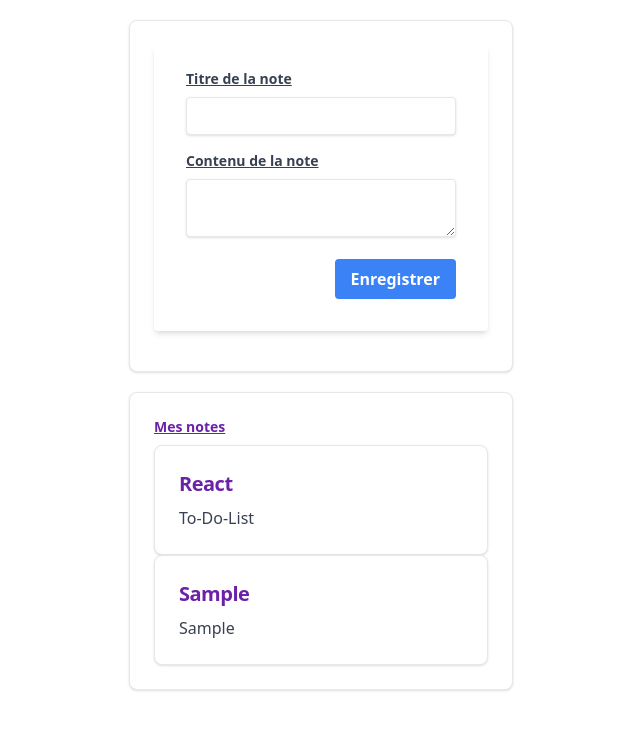
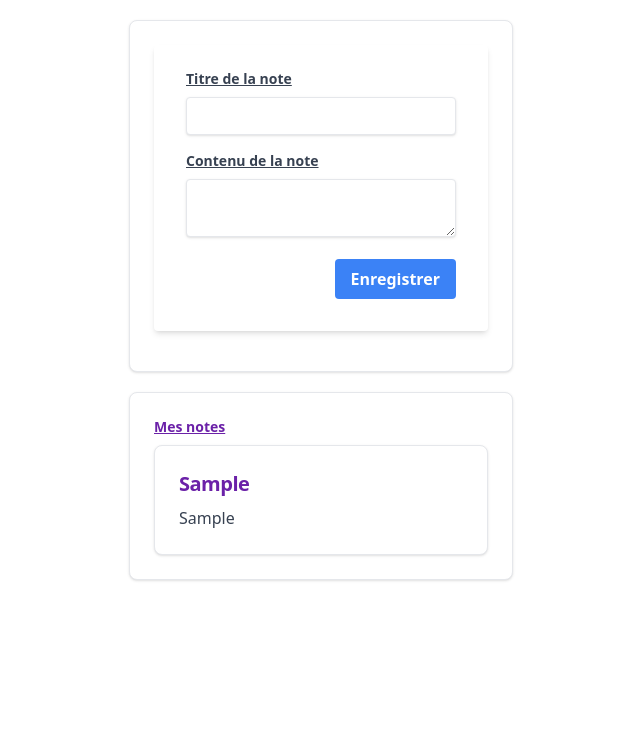
Before and after one commit to gregmaax/todolist-react-ts, a React (Vite) app: page / in a window 1280 px wide. Both pictures are taken after typing "Sample", "Sample" into the empty fields and a click on the button "Enregistrer". Shown: the top 730 px of the page, without its empty margins (319-959 px from the left). Built offline with nearby package versions, Linux system fonts and the light colour scheme.

Commit message:
affichage correct de la liste de notes

```diff
--- a/src/App.tsx
+++ b/src/App.tsx
@@ -9,9 +9,7 @@ export type Notes = {
 	note: string;
 };
 function App() {
-	const [notesList, setNotesList] = useState<Notes[]>([
-		{ id: '1', titre: 'React', note: 'To-Do-List' },
-	]);
+	const [notesList, setNotesList] = useState<Notes[]>([]);
 
 	const addNotesHandler = (uTitre: string, uNote: string) => {
 		setNotesList((prevNotesList): Notes[] => {
--- a/src/components/Users/NotesList.tsx
+++ b/src/components/Users/NotesList.tsx
@@ -6,6 +6,20 @@ type NotesProps = {
 };
 
 export function NotesList(props: NotesProps) {
+	const displayNotes =
+		props.notes.length > 0 &&
+		props.notes.map((u) => (
+			<div
+				key={u.id}
+				className="block max-w-sm p-6 bg-white border border-gray-200 rounded-lg shadow hover:bg-gray-100 dark:bg-gray-800 dark:border-gray-700 dark:hover:bg-gray-700"
+			>
+				<h5 className="mb-2 text-xl font-bold tracking-tight text-purple-800 dark:text-white">
+					{u.titre}
+				</h5>
+				<p className="font-normal text-gray-700 dark:text-gray-400">{u.note}</p>
+			</div>
+		));
+
 	return (
 		<Card>
 			<div>
@@ -14,21 +28,7 @@ export function NotesList(props: NotesProps) {
 				</h1>
 			</div>
 
-			<ul>
-				{props.notes.map((u) => (
-					<div
-						key={u.id}
-						className="block max-w-sm p-6 bg-white border border-gray-200 rounded-lg shadow hover:bg-gray-100 dark:bg-gray-800 dark:border-gray-700 dark:hover:bg-gray-700"
-					>
-						<h5 className="mb-2 text-xl font-bold tracking-tight text-purple-800 dark:text-white">
-							{u.titre}
-						</h5>
-						<p className="font-normal text-gray-700 dark:text-gray-400">
-							{u.note}
-						</p>
-					</div>
-				))}
-			</ul>
+			<ul>{displayNotes}</ul>
 		</Card>
 	);
 }
```
